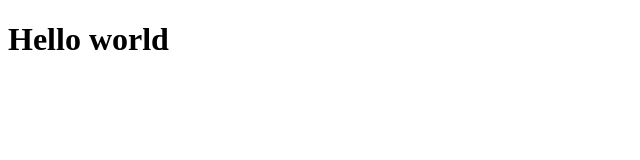
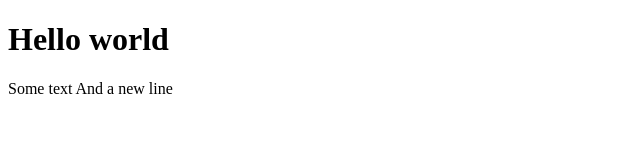
Before and after one commit to dslatkin/vscode-gh-pr-ext-issue, a plain HTML site: page index.html in a window 1280 px wide. Shown: the whole page, without its empty margins (0-640 px from the left). Drawn offline with Linux system fonts and the light colour scheme.

Commit message:
add text to index.html

```diff
--- a/index.html
+++ b/index.html
@@ -9,5 +9,9 @@
     <h1>
         Hello world
     </h1>
+    <p>
+        Some text
+        And a new line
+    </p>
 </body>
 </html>
```
